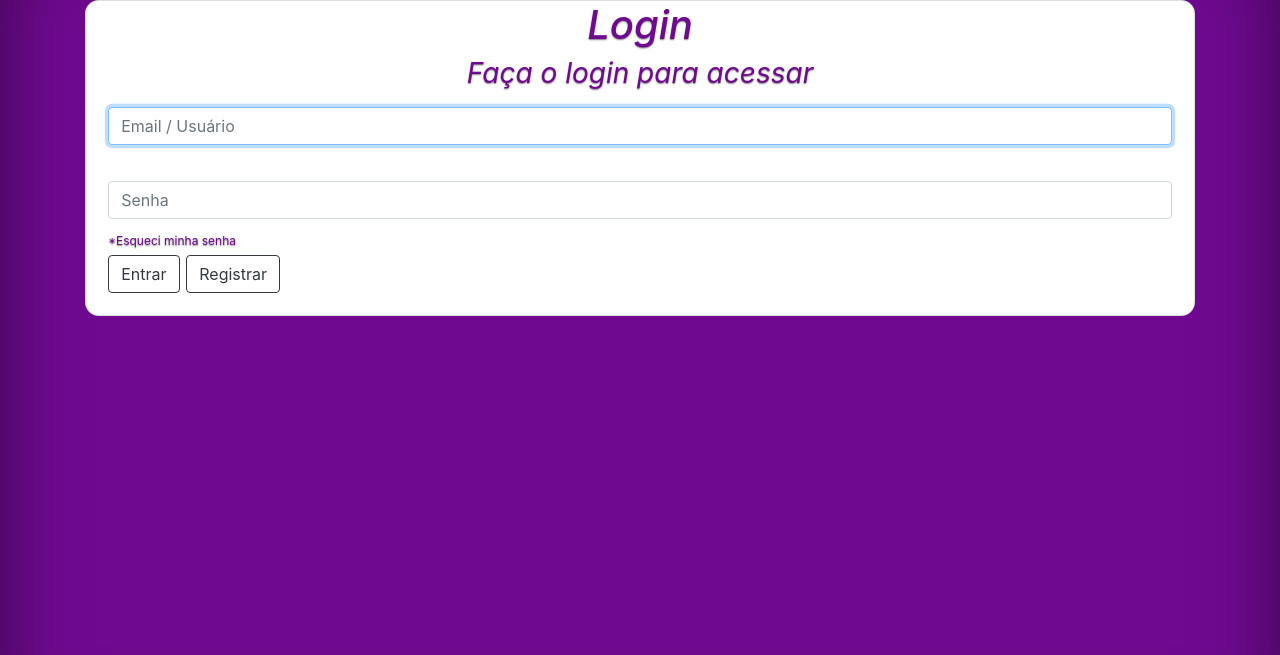
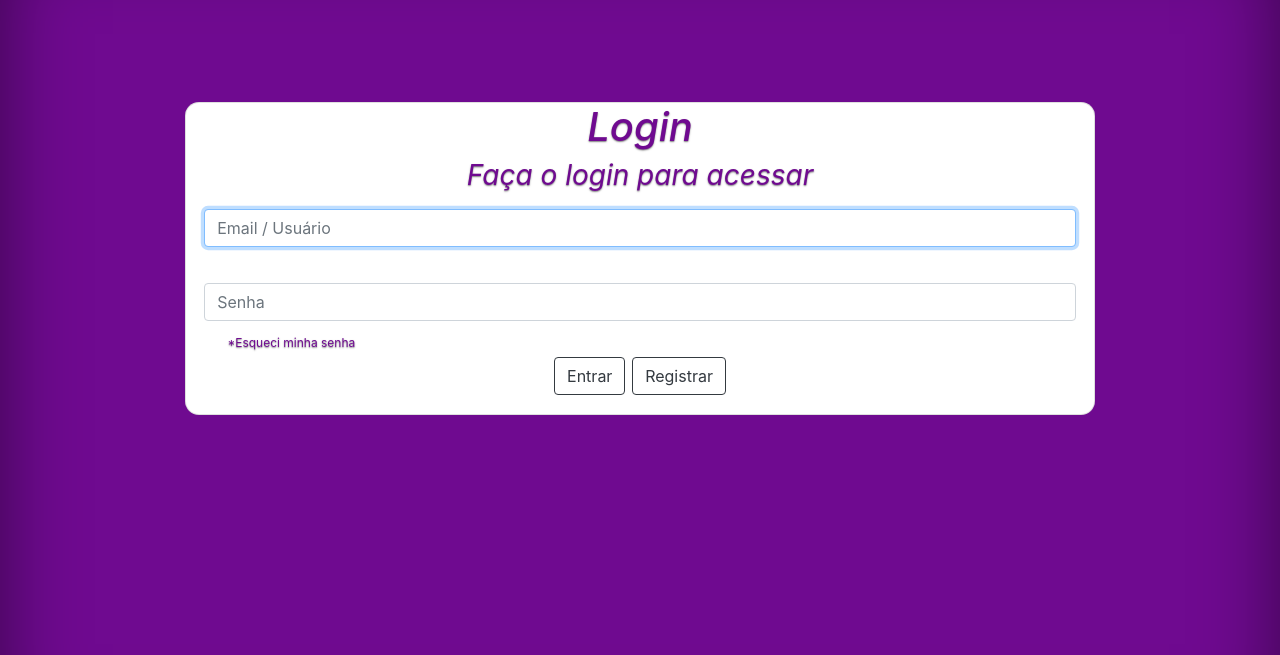
Before and after one commit to KevinRSoares/K_S_F_L_Game_Challenge, a PHP site: page /index.php?page=main in a window 1280 px wide. Shown: the part 61-716 px from the top of the page. Run offline with PHP 8.4, Linux system fonts and the light colour scheme; the visitor is signed in with stand-in values (Sample User, id 1).

Commit message:
Alterações Kevin 05-09-2018;

```diff
--- a/JogoMVC/Content/css/main.css
+++ b/JogoMVC/Content/css/main.css
@@ -46,6 +46,7 @@ p{
 	color: #6f0a90;
 	font-size: 24px;
 	text-decoration: none;
+	text-align: center;
 }
 
 .esqueci a {
@@ -61,3 +62,7 @@ p{
 	margin-right:  80%;
 	text-decoration: none;
 }
+.container {
+    max-width: 940px;
+	padding-top:8%;
+}
```
Lines whose indentation alone changed are shown as unchanged.
